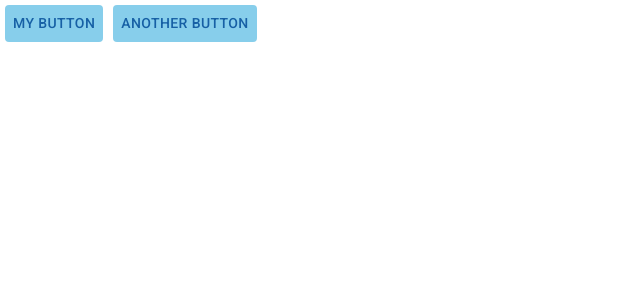
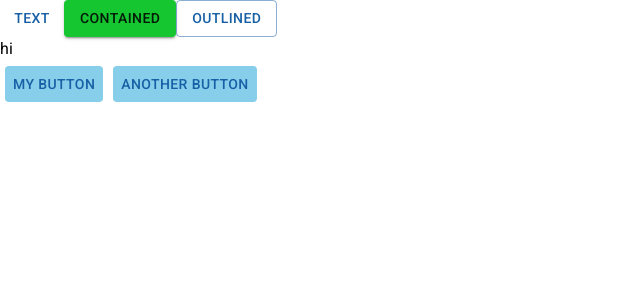
Before and after one commit to Zenith1997/MUI5, a React (Vite) app: page / in a window 1280 px wide. Shown: the top 300 px of the page, without its empty margins (0-640 px from the left). Built offline with nearby package versions, Linux system fonts and the light colour scheme.

Commit message:
Adding themes to styled components

```diff
--- a/src/App.jsx
+++ b/src/App.jsx
@@ -1,22 +1,29 @@
-import { Button, styled } from "@mui/material";
+import { Button, styled, Typography } from "@mui/material";
 import "./App.css";
 import SettingsIcon from "@mui/icons-material/Settings";
 
 function App() {
 
-  const BlueButton = styled(Button)({
+  const BlueButton = styled(Button)(({theme})=>({
     backgroundColor: "skyblue",
     margin:5,
     "&:hover": {
-      backgroundColor: "lightblue",
+      backgroundColor: theme.palette.otherColor.main,
     },
     "&:disabled":{
       backgroundColor:"gray",
       color:"white"
     }
-  })
+  }));
   return (
     <div>
+
+      <Button variant="text">Text</Button>
+      <Button variant="contained" color="secondary">Contained</Button>
+      <Button variant="outlined">Outlined</Button>
+
+
+      <Typography>hi</Typography>
      <BlueButton>My button</BlueButton>
      <BlueButton>Another button</BlueButton>
     </div>
```
